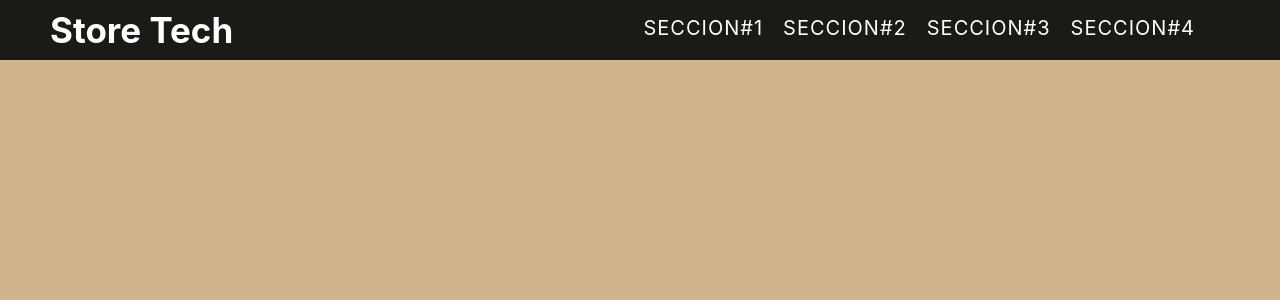
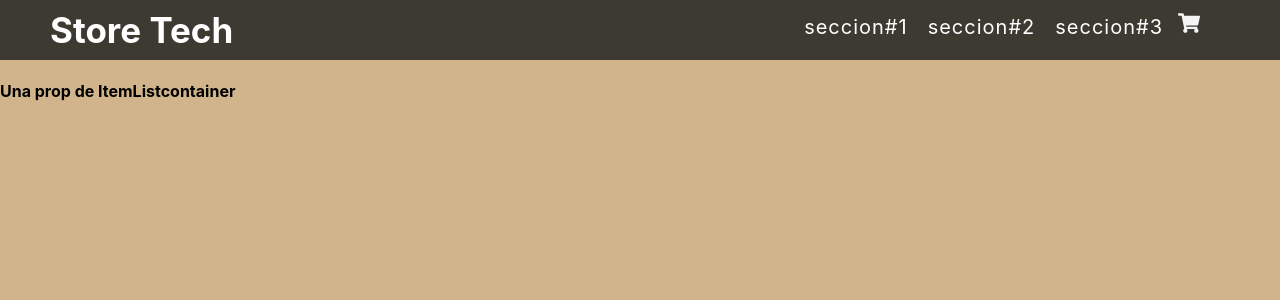
Before and after one commit to oliveravictor/store-tech, a React (Create React App) app: page / in a window 1280 px wide. Shown: the top 300 px of the page. Built offline with nearby package versions, Linux system fonts and the light colour scheme.

Commit message:
added cartWidget and itemListContainer

```diff
--- a/package.json
+++ b/package.json
@@ -8,6 +8,7 @@
     "@testing-library/user-event": "^12.8.3",
     "react": "^17.0.2",
     "react-dom": "^17.0.2",
+    "react-icons": "^4.2.0",
     "react-scripts": "4.0.3",
     "web-vitals": "^1.1.2"
   },
--- a/public/index.html
+++ b/public/index.html
@@ -1,43 +1,20 @@
 <!DOCTYPE html>
 <html lang="en">
+
 <head>
   <meta charset="utf-8" />
   <link rel="icon" href="%PUBLIC_URL%/favicon.ico" />
   <meta name="viewport" content="width=device-width, initial-scale=1" />
   <meta name="theme-color" content="#000000" />
-    <meta
-      name="description"
-      content="Web site created using create-react-app"
-    />
+  <meta name="description" content="Web site created using create-react-app" />
   <link rel="apple-touch-icon" href="%PUBLIC_URL%/logo192.png" />
-    <!--
-      manifest.json provides metadata used when your web app is installed on a
-      user's mobile device or desktop. See https://developers.google.com/web/fundamentals/web-app-manifest/
-    -->
   <link rel="manifest" href="%PUBLIC_URL%/manifest.json" />
-    <!--
-      Notice the use of %PUBLIC_URL% in the tags above.
-      It will be replaced with the URL of the `public` folder during the build.
-      Only files inside the `public` folder can be referenced from the HTML.
+  <title>Store Tech</title>
+</head>
 
-      Unlike "/favicon.ico" or "favicon.ico", "%PUBLIC_URL%/favicon.ico" will
-      work correctly both with client-side routing and a non-root public URL.
-      Learn how to configure a non-root public URL by running `npm run build`.
-    -->
-    <title>React App</title>
-  </head>
 <body>
   <noscript>You need to enable JavaScript to run this app.</noscript>
   <div id="root"></div>
-    <!--
-      This HTML file is a template.
-      If you open it directly in the browser, you will see an empty page.
+</body>
 
-      You can add webfonts, meta tags, or analytics to this file.
-      The build step will place the bundled scripts into the <body> tag.
-
-      To begin the development, run `npm start` or `yarn start`.
-      To create a production bundle, use `npm run build` or `yarn build`.
-    -->
-  </body>
 </html>
--- a/src/App.js
+++ b/src/App.js
@@ -1,9 +1,11 @@
-import Navbar from "./Components/Navbar";
+import ItemListContainer from "./Components/ItemListContainer/ItemListContainer";
+import Navbar from "./Components/Navbar/Navbar";
 
 function App() {
   return (
     <>
       <Navbar />
+      <ItemListContainer greeting="Una prop de ItemListcontainer" />
     </>
   );
 }
--- /dev/null
+++ b/src/Components/Cartwidget/Cartwidget.css
@@ -0,0 +1,5 @@
+.cart {
+  color: whitesmoke;
+  font-size: 22px;
+  padding: 0px 5px;
+}
--- /dev/null
+++ b/src/Components/Cartwidget/Cartwidget.js
@@ -0,0 +1,12 @@
+import { FaShoppingCart } from "react-icons/fa";
+import "./Cartwidget.css";
+
+const Cartwidget = () => {
+  return (
+    <>
+      <FaShoppingCart className="cart" />
+    </>
+  );
+};
+
+export default Cartwidget;
--- /dev/null
+++ b/src/Components/ItemListContainer/ItemListContainer.js
@@ -0,0 +1,5 @@
+const ItemListContainer = ({ greeting }) => {
+  return <h4>{greeting}</h4>;
+};
+
+export default ItemListContainer;
--- a/src/Components/Navbar.js
+++ /dev/null
@@ -1,25 +0,0 @@
-import "./Navbar.css";
-
-const Navbar = () => {
-  return (
-    <header>
-      <label class="logo">Store Tech</label>
-      <ul>
-        <li>
-          <a href="#">Seccion#1</a>
-        </li>
-        <li>
-          <a href="#">Seccion#2</a>
-        </li>
-        <li>
-          <a href="#">Seccion#3</a>
-        </li>
-        <li>
-          <a href="#">Seccion#4</a>
-        </li>
-      </ul>
-    </header>
-  );
-};
-
-export default Navbar;
--- a/src/Components/Navbar.css
+++ b/src/Components/Navbar/Navbar.css
@@ -4,21 +4,19 @@ body {
 
 li,
 a {
-  color: black;
   font-size: 20px;
   letter-spacing: 1px;
   list-style: none;
-  text-transform: uppercase;
   text-decoration: none;
 }
 
 header {
-  background: #1b1a17;
+  background: #3d3a32;
   height: 60px;
   width: 100%;
 }
 
-label.logo {
+.title {
   color: white;
   font-size: 35px;
   font-weight: bold;
@@ -29,11 +27,13 @@ label.logo {
 header ul {
   float: right;
   margin-right: 75px;
+  margin-top: 10px;
 }
 
 header ul li {
   display: inline-block;
   padding: 0px 10px;
+  padding-top: 5px;
 }
 
 header ul li a {
@@ -41,6 +41,5 @@ header ul li a {
 }
 
 a:hover {
-  background: #fbe0c4;
-  color: black;
+  color: #fbe0c4;
 }
--- /dev/null
+++ b/src/Components/Navbar/Navbar.js
@@ -0,0 +1,26 @@
+import Cartwidget from "../Cartwidget/Cartwidget";
+import "./Navbar.css";
+
+const Navbar = () => {
+  return (
+    <header>
+      <label className="title">Store Tech</label>
+      <ul>
+        <li>
+          <a href="#">seccion#1</a>
+        </li>
+        <li>
+          <a href="#">seccion#2</a>
+        </li>
+        <li>
+          <a href="#">seccion#3</a>
+        </li>
+        <label>
+          <Cartwidget className="cart" />
+        </label>
+      </ul>
+    </header>
+  );
+};
+
+export default Navbar;
```
Also changed, not shown: 1 other file (tests, documents, lock files or other folders). Lines whose indentation alone changed are shown as unchanged.
